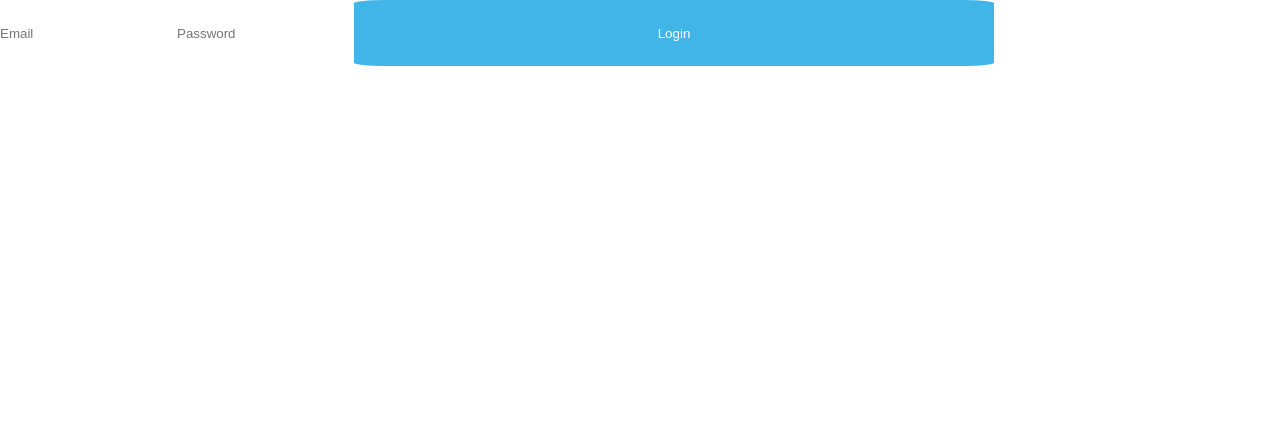
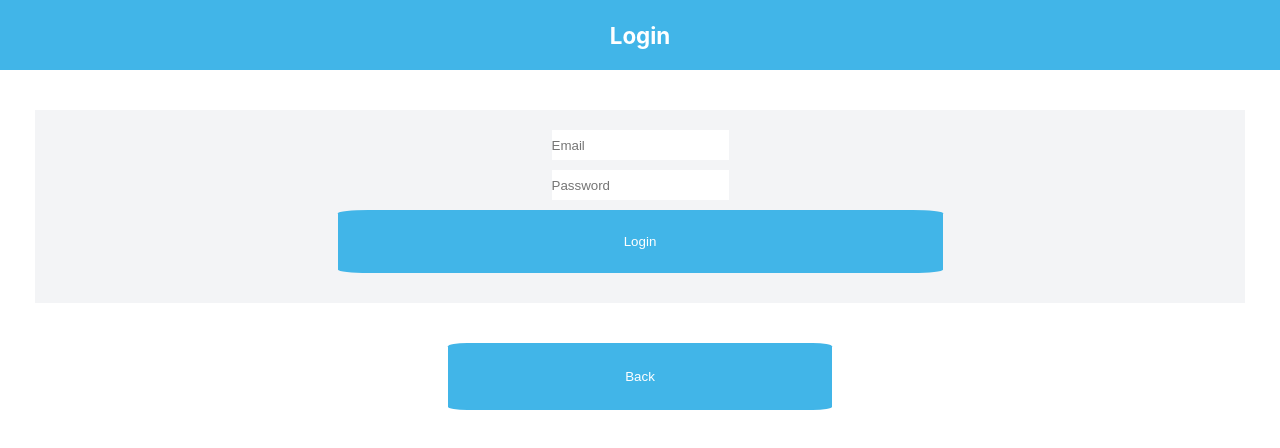
Before and after one commit to julian3493/capstone-tracking-app, a React (Create React App) app: page /login in a window 1280 px wide. Shown: the top 448 px of the page. Built offline with nearby package versions, Linux system fonts and the light colour scheme.

Commit message:
add style to login component

```diff
--- a/src/components/Login.js
+++ b/src/components/Login.js
@@ -3,6 +3,8 @@ import axios from 'axios';
 import { useDispatch } from 'react-redux';
 import { useHistory } from 'react-router-dom';
 import { login, setLoggedUser } from '../redux/actions/actions';
+import TopBar from './TopBar';
+import '../styles/Login.css';
 
 const Login = () => {
   const [user, setUser] = useState({
@@ -50,13 +52,21 @@ const Login = () => {
     e.preventDefault();
   };
 
+  const handleBack = (e) => {
+    history.push('/');
+    e.preventDefault();
+  };
+
   return (
-    <div className="form-div">
+    <div className="login-div">
+      {TopBar('Login')}
       <form className="login" onSubmit={handleSubmit}>
         <input type="email" name="email" placeholder="Email" value={user.email} onChange={handleChange} required />
         <input type="password" name="password" placeholder="Password" value={user.password} onChange={handleChange} required />
         <button type="submit">Login</button>
       </form>
+
+      <button className="backBtn" type="button" onClick={handleBack}>Back</button>
     </div>
   );
 };
--- /dev/null
+++ b/src/styles/Login.css
@@ -0,0 +1,24 @@
+.login-div {
+  display: flex;
+  flex-direction: column;
+}
+
+.login {
+  margin: 40px 35px;
+  padding: 20px 0;
+  display: flex;
+  flex-direction: column;
+  align-items: center;
+  justify-content: space-around;
+  background-color: #f3f4f6;
+}
+
+.login input {
+  margin-bottom: 10px;
+  height: 30px;
+}
+
+.backBtn {
+  align-self: center;
+  width: 30%;
+}
```
